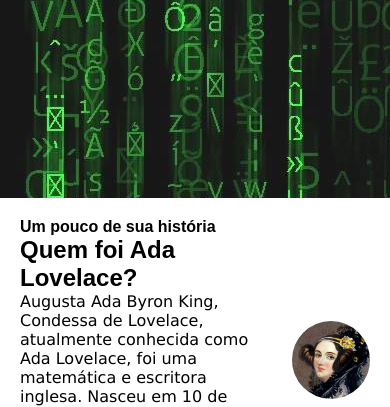
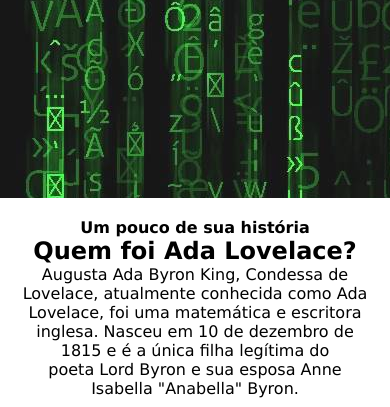
Before and after one commit to CarolPrado08/Site-projeto-final, a plain HTML site: page index.html in a window 390 px wide. Shown: the part 646-1053 px from the top of the page. Drawn offline with Linux system fonts and the light colour scheme; a web font is replaced by a local one.

Commit message:
Atualização do site com responsividade nas imagens

```diff
--- a/CSS/style.css
+++ b/CSS/style.css
@@ -37,6 +37,9 @@
     background: url(imagens/matrix-fundo2.jpg);
   }
 
+
+
+
   .frase{
     font-family: 'Allerta Stencil', sans-serif;
   }
@@ -68,6 +71,10 @@
     position: fixed;
 }
 
+
+
+
+
 #navbar-container {
     width: 80%;
     height: 100%;
@@ -81,6 +88,12 @@
     display: flex;
     list-style: none;
     text-transform: uppercase;
+}
+
+@media screen and (max-width:  678px){
+  #navbar-items{
+    display: none;
+  }
 }
 
 #navbar-items li{
@@ -101,14 +114,36 @@
 }
 
 .Adafoto1{
-  height: 20%;
-  width: 20%;
+  height: 30%;
+  width: 30%;
   display: flex;
   border-radius: 50%;
   margin: 20px;
 
 
 }
+
+@media screen and (max-width:  678px){
+#page2{
+  display: block;
+  text-align: center;
+
+}
+
+  .Adafoto1{
+      width: 40%;
+      display: block;
+      margin-left: 30%;
+
+  }
+  .page2-text{
+    display: block;
+    text-align: center;
+  }
+  #page2container{
+    display: block;
+    text-align: center;}
+  }
 
 .content{
     display: flex;
--- a/index.html
+++ b/index.html
@@ -31,10 +31,10 @@
     <header id="page2">
         <div id="page2container">
            <div class="page2-text">
-            <h4 class="frase">Um pouco de sua história</h4>
-            <h2 class="frase1">Quem foi Ada Lovelace?</h2>
+            <h4 >Um pouco de sua história</h4>
+            <h2 >Quem foi Ada Lovelace?</h2>
             <p>Augusta Ada Byron King, Condessa de Lovelace, atualmente conhecida como Ada Lovelace, foi uma matemática e escritora inglesa. Nasceu em 10 de dezembro de 1815 e é a única filha legítima do poeta Lord Byron e sua esposa Anne Isabella "Anabella" Byron.</p>
-        </div>
+            </div>
             <img class="Adafoto1" src="CSS/imagens/Ada1.jpg" alt="Retrato de Ada Lovelace">
         </div>
 
@@ -77,7 +77,7 @@
 
     </section>
 
-<div id="testimonials">
+<div id="big-text-container">
     <div class=headline> <br> <br> O primeiro programa de computador</div>
 
         <div class="history">
```
